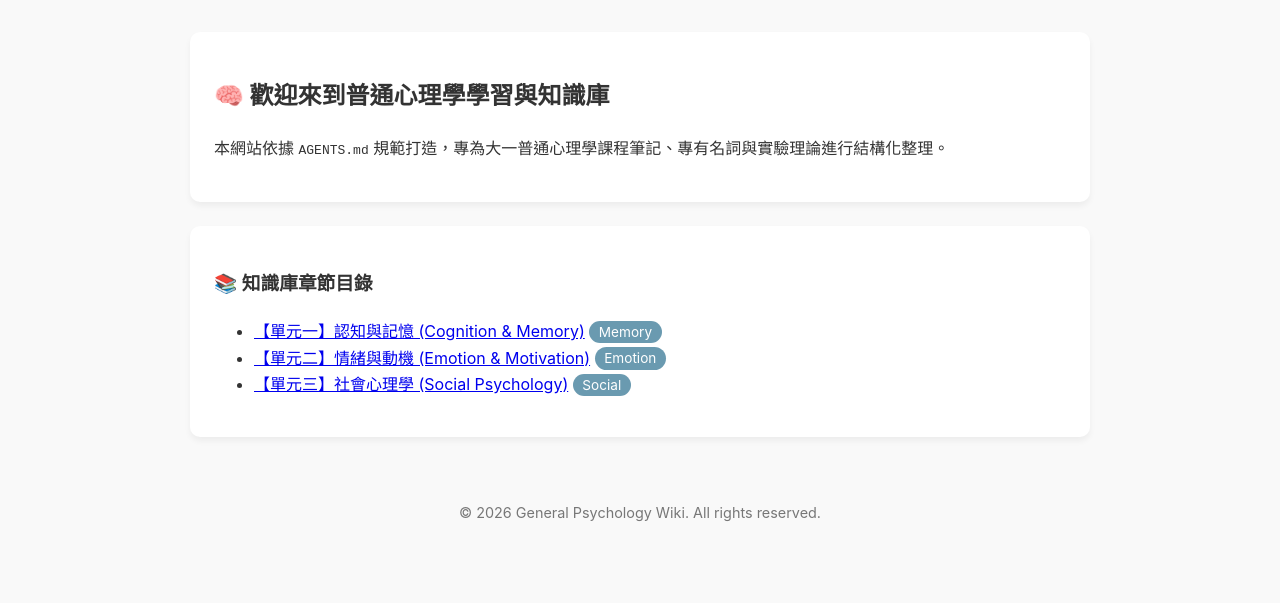
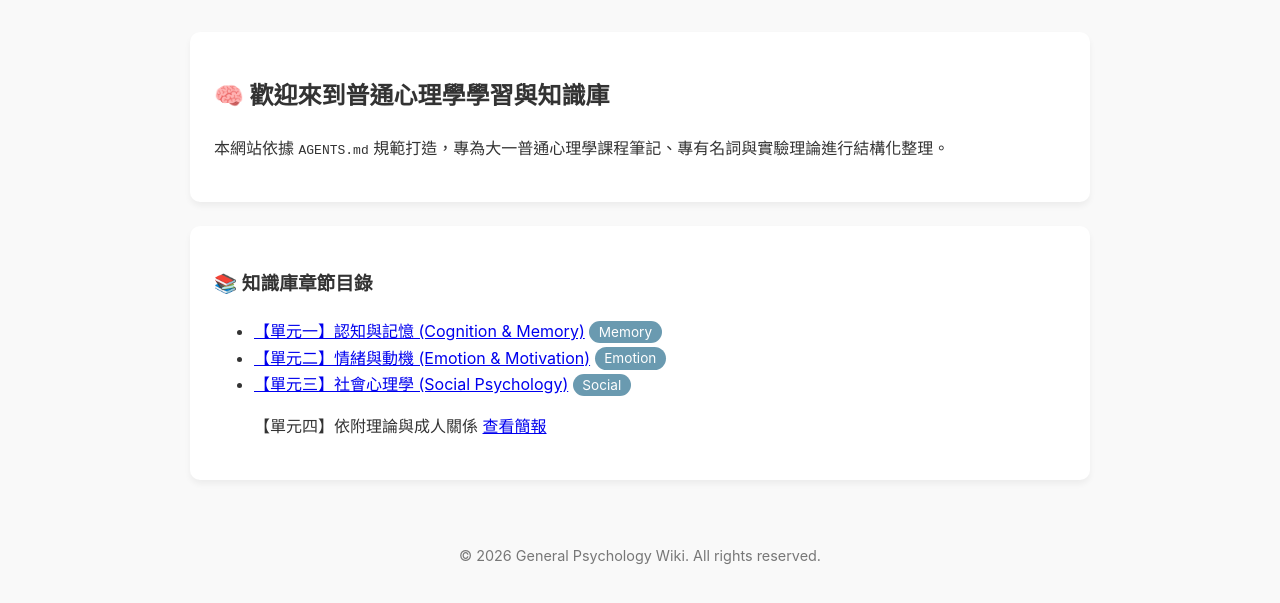
Before and after one commit to rui124-ai/general-psychology-wiki, a plain HTML site: page index.html in a window 1280 px wide. Shown: the part 69-672 px from the top of the page. Drawn offline with Linux system fonts and the light colour scheme.

Commit message:
Update index.html

```diff
--- a/index.html
+++ b/index.html
@@ -27,6 +27,7 @@
                 <li><a href="pages/cognition-memory.html">【單元一】認知與記憶 (Cognition & Memory)</a> <span class="badge">Memory</span></li>
                 <li><a href="pages/emotion-motivation.html">【單元二】情緒與動機 (Emotion & Motivation)</a> <span class="badge">Emotion</span></li>
                 <li><a href="pages/social-psychology.html">【單元三】社會心理學 (Social Psychology)</a> <span class="badge">Social</span></li>
+                <p>【單元四】依附理論與成人關係 <a href="pages/pages/attachment-slides.html">查看簡報</a></p>
             </ul>
         </div>
     </main>
```
